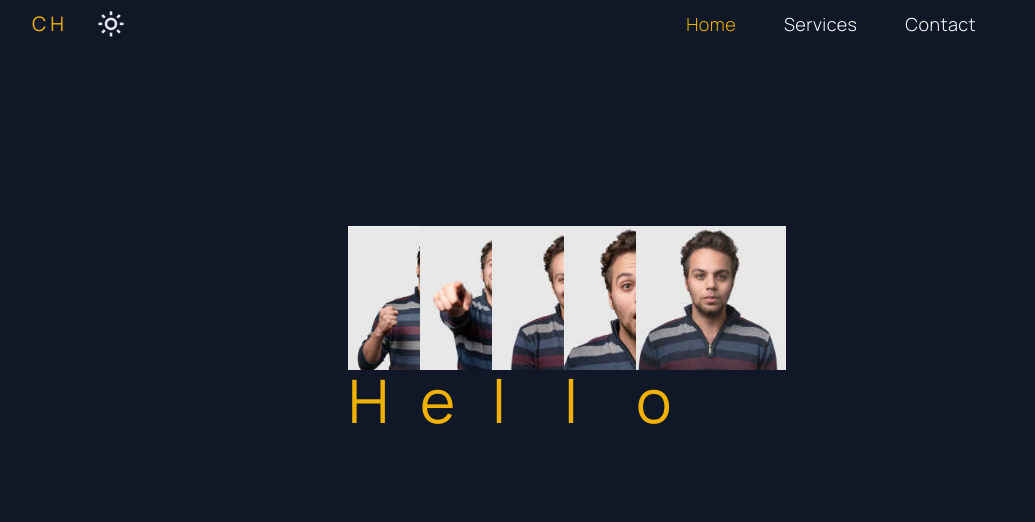
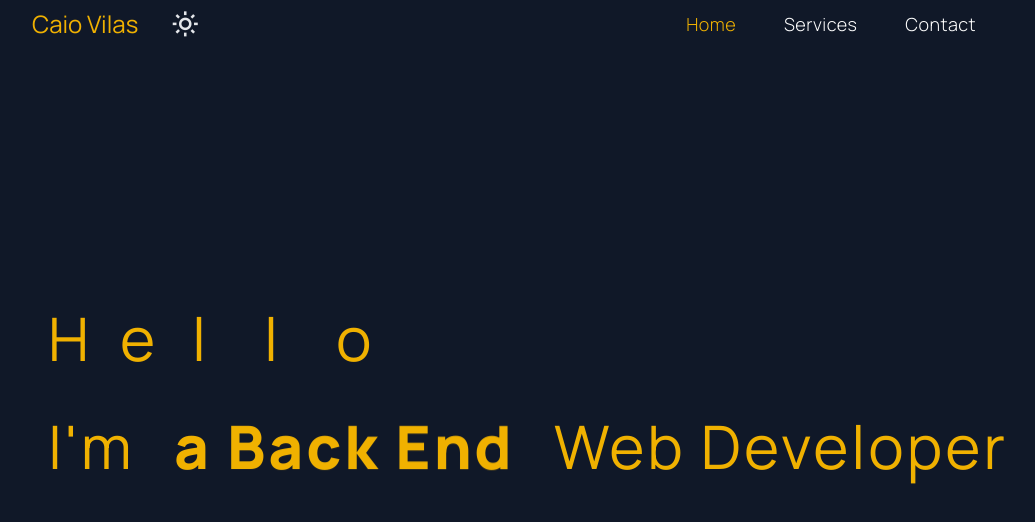
Before and after one commit to Caiohvboas/portfolio-website.github.io, a React (Vite) app: page / in a window 1280 px wide. Shown: the top 522 px of the page, without its empty margins (112-1147 px from the left). Built offline with nearby package versions, Linux system fonts and the light colour scheme.

Commit message:
Adding Rotating Animation

```diff
--- a/src/components/Hero.jsx
+++ b/src/components/Hero.jsx
@@ -1,25 +1,61 @@
-import React from "react";
+import React, { useState, useEffect } from "react";
 import Navbar from "./Navbar";
-import {letters} from "../data/index"
+import { letters, professionTexts } from "../data/index";
 
-const hero = () => {
+const Hero = () => {
+  const [hoveredLetter, setHoveredLetter] = useState(null);
+  const [currentText, setCurrentText] = useState(professionTexts[0]);
+  const [isRotating, setIsRotating] = useState(false);
+  let currentIndex = 0;
+
+  useEffect(() => {
+    const interval = setInterval(() => {
+      setIsRotating(true);
+      setTimeout(() => {
+        currentIndex = (currentIndex + 1) % professionTexts.length;
+        setCurrentText(professionTexts[currentIndex]);
+        setIsRotating(false);
+      }, 300);
+    }, 5000);
+    return () => clearInterval(interval);
+  }, []);
+
   return (
     <div className="w-full h-screen flex flex-col justify-center items-center">
       <Navbar />
-      <div className=" flex flex-col md:items-center items-start xl:gap-y-10 gap-y-3 xl:mb-0 md:mb-20 mb-20">
+      <div className="flex flex-col md:items-center items-start xl:gap-y-10 gap-y-3 xl:mb-0 md:mb-20 mb-20">
         <h1 className="flex flex-col xl:space-y-8 md:space-y-4 space-y-2 xl:text-6xl md:text-4xl text-3xl md:font-normal font-bold text-yellow-500">
           <span className="flex">
             {letters.map((letter, index) => (
               <span
                 key={index}
                 className="inline-block md:w-38 w-32 xl:-mr-20 -mr-24 relative"
+                onMouseEnter={() => setHoveredLetter(index)}
+                onMouseLeave={() => setHoveredLetter(null)}
               >
                 {letter.char}
-                <img src={letter.img}
-                className="xl:h-36  h-24 absolute bottom-full"/>
-
+                <img
+                  src={letter.img}
+                  alt={`Hover image ${index + 1}`}
+                  className={`xl:h-36 h-24 absolute bottom-full -translate-x-1/2 ${
+                    letter.rotate
+                  }
+                  ${hoveredLetter === index ? "visible" : "invisible"}`}
+                />
               </span>
             ))}
+          </span>
+          <span className="xl:text-6xl md:text-4xl text-2xl tracking-wider xl:py-4 py-2 overflow-hidden">
+            I'm {""}
+            <span
+              className={`inline-block xl:w-[380px] md:w-[240px] w-[160px] lg:ml-6 ml-2 font-extrabold transform origin-left transition-transform duration-300 ease-out ${
+                isRotating ? "rotate-[100deg]" : "rotate-0"
+              }`}
+            >
+              {currentText}
+            </span>
+            {""}
+            Web Developer
           </span>
         </h1>
       </div>
@@ -27,4 +63,4 @@ const hero = () => {
   );
 };
 
-export default hero;
+export default Hero;
--- a/src/components/Navbar.jsx
+++ b/src/components/Navbar.jsx
@@ -1,35 +1,45 @@
-import React from "react";
+import React, { useState } from "react";
 
 const Navbar = () => {
+  const [darkMode, setDarkMode] = useState(false);
+
+  const toggleDarkMode = () => {
+    setDarkMode(!darkMode);
+    document.documentElement.classList.toggle('dark');
+  };
+
   return (
-    <div className="w-full md:h-12 sm:h-14 h-18 flex justify-between items-center xl:px-36 lg:px-24 md:px-12 sm:px-6 px-4 fixed top-0 bg-gray-900">
+    <div className="w-full md:h-12 sm:h-14 h-18 flex justify-between items-center xl:px-36 lg:px-24 md:px-12 sm:px-6 px-4 fixed top-0 bg-gray-900 dark:bg-gray-800 z-50">
       <div className="flex items-center sm:gap-x-4 gap-x-2">
-        <a href="#" className="md:text-2x1 sm:text-xl text-lg text-yellow-500">
-          C H
+        <a href="#" className="md:text-2xl sm:text-xl text-lg text-yellow-500 dark:text-yellow-400">
+          Caio Vilas
         </a>
-        <i className="bx bx-sun md:text-3xl sm:text-2xl text-xl text-gray-200 sm:ml-4 ms-2 cursor-pointer"></i>
+        <i
+          className={`bx ${darkMode ? 'bx-moon' : 'bx-sun'} md:text-3xl sm:text-2xl text-xl text-gray-200 dark:text-gray-300 sm:ml-4 ms-2 cursor-pointer`}
+          onClick={toggleDarkMode}
+        ></i>
       </div>
       <div>
         <a
           href="#"
-          className="group lg:text-lg md:text-base text-sm font-light text-yellow-500 lg:mr-12 mr-8 tracking-wide relative"
+          className="group lg:text-lg md:text-base text-sm font-light text-yellow-500 dark:text-yellow-400 lg:mr-12 mr-8 tracking-wide relative"
         >
           Home
-          <span className="absolute -bottom-1 left-0 w-full h-[1px] bg-yellow-500 transform scale-x-0 group-hover:scale-x-100 group-hover:origin-left origin-right transition duratio-300"></span>
+          <span className="absolute -bottom-1 left-0 w-full h-[1px] bg-yellow-500 dark:bg-yellow-400 transform scale-x-0 group-hover:scale-x-100 group-hover:origin-left origin-right transition duration-300"></span>
         </a>
         <a
           href="#"
-          className="group lg:text-lg md:text-base text-sm font-light text-white lg:mr-12 mr-8 tracking-wide relative"
+          className="group lg:text-lg md:text-base text-sm font-light text-white dark:text-gray-300 lg:mr-12 mr-8 tracking-wide relative"
         >
           Services
-          <span className="absolute -bottom-1 left-0 w-full h-[1px] bg-white transform scale-x-0 group-hover:scale-x-100 group-hover:origin-left origin-right transition duratio-300"></span>
+          <span className="absolute -bottom-1 left-0 w-full h-[1px] bg-white dark:bg-gray-300 transform scale-x-0 group-hover:scale-x-100 group-hover:origin-left origin-right transition duration-300"></span>
         </a>
         <a
           href="#"
-          className="group lg:text-lg md:text-base text-sm font-light text-white lg:mr-12 mr-8 tracking-wide relative"
+          className="group lg:text-lg md:text-base text-sm font-light text-white dark:text-gray-300 lg:mr-12 mr-8 tracking-wide relative"
         >
           Contact
-          <span className="absolute -bottom-1 left-0 w-full h-[1px] bg-white transform scale-x-0 group-hover:scale-x-100 group-hover:origin-left origin-right transition duratio-300"></span>
+          <span className="absolute -bottom-1 left-0 w-full h-[1px] bg-white dark:bg-gray-300 transform scale-x-0 group-hover:scale-x-100 group-hover:origin-left origin-right transition duration-300"></span>
         </a>
       </div>
     </div>
--- a/src/data/index.js
+++ b/src/data/index.js
@@ -1,5 +1,5 @@
 export const letters = [
-  { char: 'H', img: '/portfolio-website.github.io/images/person-img-1.jpg', rotate: '-rotate-15' },
+  { char: 'H', img: '/portfolio-website.github.io/images/avatar.jpg', rotate: '-rotate-15' },
   { char: 'e', img: '/portfolio-website.github.io/images/person-img-2.jpg', rotate: 'rotate-15' },
   { char: 'l', img: '/portfolio-website.github.io/images/person-img-3.jpg', rotate: '-rotate-15' },
   { char: 'l', img: '/portfolio-website.github.io/images/person-img-4.jpg', rotate: 'rotate-15' },
```
Also changed, not shown: public/images/avatar.jpg (added).
